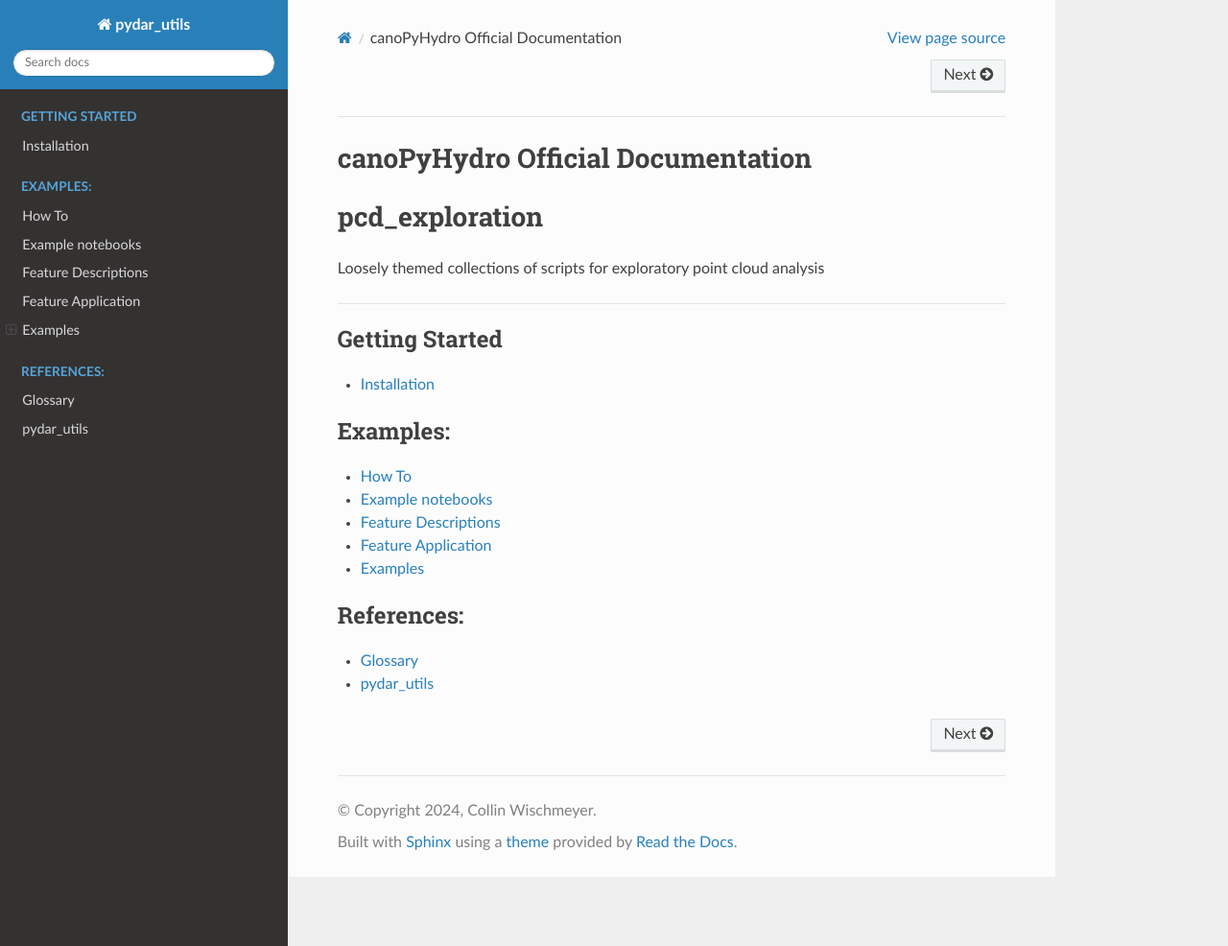
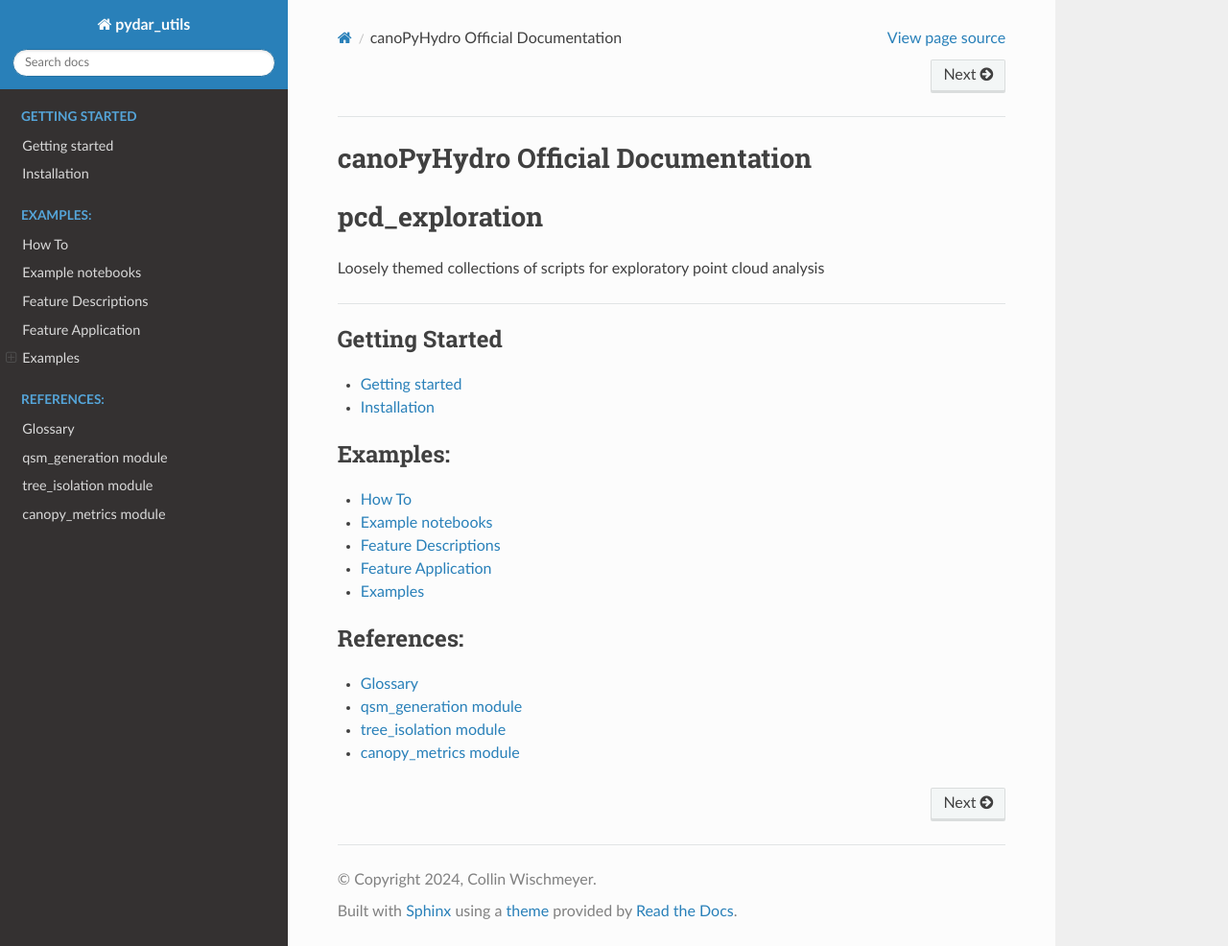
Before and after one commit to wischmcj/pydar_utils, a Sphinx documentation site: the page built from docs/source/index.md, in a window 1280 px wide and 986 px high. Shown: the whole window at 96% size. Built offline with Sphinx 7.4.7 and the Read the Docs theme 3.1.0, drawn with Linux system fonts in a browser that asks for light colours; pages that are not in the unit, such as notebooks, are missing from menus.

````diff
--- a/docs/source/index.md
+++ b/docs/source/index.md
@@ -23,6 +23,8 @@ examples/examples_index.md
 :maxdepth: 1
 :caption: References:
 glossary.rst
-modules.rst
+qsm_generation.rst
+tree_isolation.rst
+canopy_metrics.rst
 
 ```
--- a/docs/source/modules.rst
+++ b/docs/source/modules.rst
@@ -1,7 +1,10 @@
 pydar_utils
-===========
+=====
 
 .. toctree::
    :maxdepth: 4
 
-   pydar_utils
+   canopy_metrics
+   qsm_generation
+   set_config
+   tree_isolation
--- a/docs/source/qsm_generation.rst
+++ b/docs/source/qsm_generation.rst
@@ -1,7 +1,7 @@
 qsm\_generation module
 ======================
 
-.. automodule:: qsm_generation
+.. automodule:: pydar_utils.qsm_generation
    :members:
    :undoc-members:
    :show-inheritance:
````
Also changed, not shown: docs/docs_generation_process.md (added, +24 -0 lines), docs/source/getting_started.md (+1 -1 lines).
